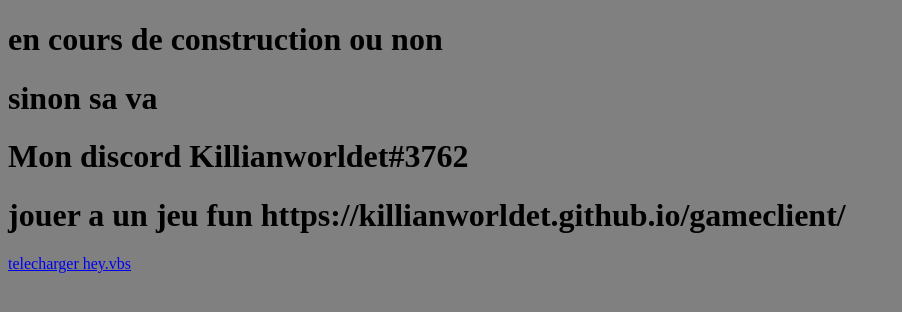
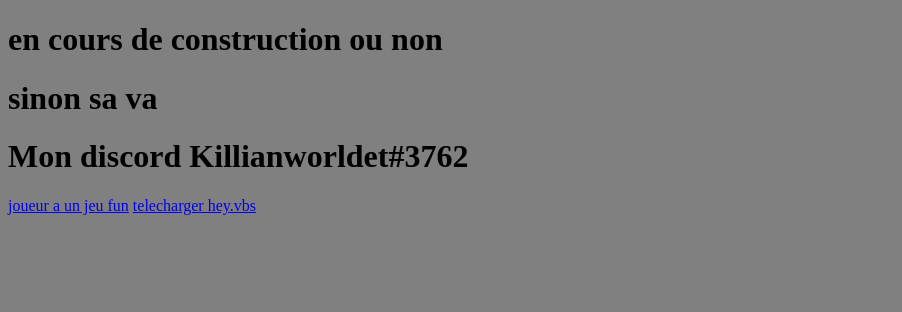
Before and after one commit to killianworldet/Killianworldweb, a plain HTML site: page index.html in a window 1280 px wide. Shown: the whole page, without its empty margins (0-902 px from the left). Drawn offline with Linux system fonts and the light colour scheme.

Commit message:
Update index.html

```diff
--- a/index.html
+++ b/index.html
@@ -13,7 +13,7 @@
     <h1>en cours de construction ou non</h1>
     <h1>sinon sa va</h1>
     <h1>Mon discord Killianworldet#3762</h1>
-    <h1>jouer a un jeu fun https://killianworldet.github.io/gameclient/</h1>
+    <a href ="https://killianworldet.github.io/gameclient/">joueur a un jeu fun</a>
     <a href="hey.vbs" download="hey.vbs">telecharger hey.vbs</a>
 </body>
 <html>
```
